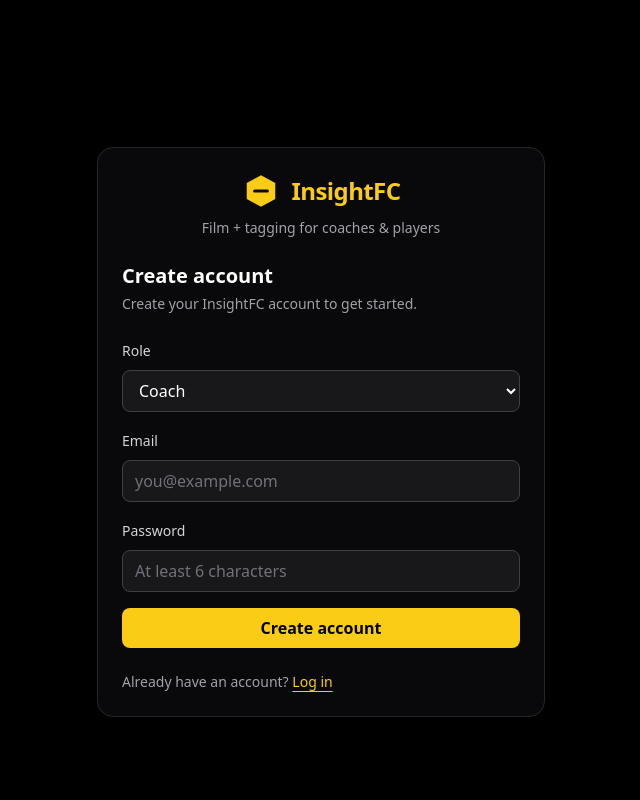
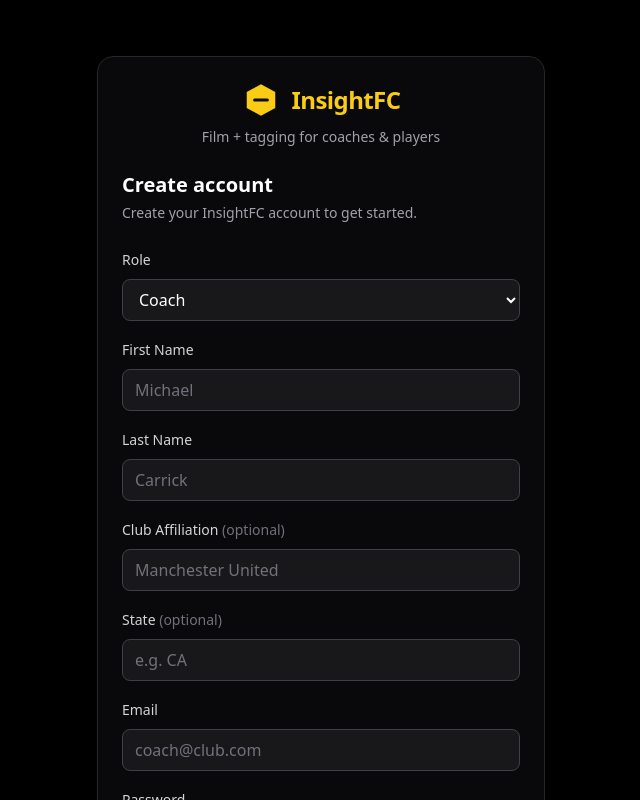
Before and after one commit to Jkidd173/insightfc, a Next.js app: page /signup in a window 1280 px wide. Shown: the top 800 px of the page, without its empty margins (319-959 px from the left). Built offline with nearby package versions, Linux system fonts and the light colour scheme; no server answers.

Commit message:
Update signup placeholders + player nickname

```diff
--- a/app/(auth)/signup/signup-client.tsx
+++ b/app/(auth)/signup/signup-client.tsx
@@ -11,10 +11,24 @@
   const searchParams = useSearchParams();
 
   const inviteToken = searchParams?.get("inviteToken") || "";
-  const [role, setRole] = useState<Role>(inviteToken ? "player" : "coach");
+  const forcedPlayer = Boolean(inviteToken);
 
+  const [role, setRole] = useState<Role>(forcedPlayer ? "player" : "coach");
+
+  // Shared auth fields
   const [email, setEmail] = useState("");
   const [password, setPassword] = useState("");
+
+  // Player identity
+  const [playerFirstName, setPlayerFirstName] = useState("");
+  const [playerLastName, setPlayerLastName] = useState("");
+  const [playerNickname, setPlayerNickname] = useState("");
+
+  // Coach identity
+  const [coachFirstName, setCoachFirstName] = useState("");
+  const [coachLastName, setCoachLastName] = useState("");
+  const [clubAffiliation, setClubAffiliation] = useState("");
+  const [stateRegion, setStateRegion] = useState("");
 
   const [loading, setLoading] = useState(false);
   const [message, setMessage] = useState<string | null>(null);
@@ -57,34 +71,64 @@
     );
   }
 
+  function clean(val: string) {
+    return val.trim().replace(/\s+/g, " ");
+  }
+
   async function onSubmit(e: React.FormEvent) {
     e.preventDefault();
     setMessage(null);
 
-    const finalRole: Role = inviteToken ? "player" : role;
+    const finalRole: Role = forcedPlayer ? "player" : role;
 
     if (!email.trim() || !password) {
-      setMessage("Please enter your email and password.");
+      setMessage("Please enter an email and password.");
       return;
     }
+
     if (password.length < 6) {
       setMessage("Password must be at least 6 characters.");
       return;
     }
 
+    if (finalRole === "player") {
+      if (!clean(playerFirstName) || !clean(playerLastName)) {
+        setMessage("Please enter the player’s first and last name.");
+        return;
+      }
+    }
+
+    if (finalRole === "coach") {
+      if (!clean(coachFirstName) || !clean(coachLastName)) {
+        setMessage("Please enter your first and last name (coach).");
+        return;
+      }
+    }
+
     setLoading(true);
+
     try {
+      const metadata: Record<string, any> = {
+        role: finalRole,
+        inviteToken: inviteToken || null,
+      };
+
+      if (finalRole === "player") {
+        metadata.player_first_name = clean(playerFirstName);
+        metadata.player_last_name = clean(playerLastName);
+        metadata.player_nickname = clean(playerNickname) || null;
+        metadata.account_email_type = "parent_guardian";
+      } else {
+        metadata.coach_first_name = clean(coachFirstName);
+        metadata.coach_last_name = clean(coachLastName);
+        metadata.club_affiliation = clean(clubAffiliation) || null;
+        metadata.state_region = clean(stateRegion) || null;
+      }
+
       const { error } = await supabase.auth.signUp({
         email: email.trim(),
         password,
-        options: {
-          // We store role and inviteToken in metadata for now.
-          // Later we’ll move invite acceptance into a server API route.
-          data: {
-            role: finalRole,
-            inviteToken: inviteToken || null,
-          },
-        },
+        options: { data: metadata },
       });
 
       if (error) {
@@ -93,8 +137,6 @@
         return;
       }
 
-      // Many Supabase setups require email confirmation.
-      // We’ll send them to login with a friendly message.
       router.replace("/login");
     } catch (err: any) {
       setMessage(err?.message || "Signup failed. Please try again.");
@@ -105,20 +147,24 @@
     setLoading(false);
   }
 
+  const showingRolePicker = !forcedPlayer;
+  const finalRoleForUI: Role = forcedPlayer ? "player" : role;
+
   return (
     <div className="min-h-screen bg-black flex items-center justify-center p-6">
       <div className="w-full max-w-md rounded-2xl border border-zinc-800 bg-zinc-950 p-6 shadow-lg">
         <Logo />
 
         <h1 className="mt-6 text-xl font-bold text-white">Create account</h1>
+
         <p className="mt-1 text-sm text-zinc-400">
-          {inviteToken
-            ? "You were invited as a player. Finish creating your account."
+          {forcedPlayer
+            ? "You were invited as a player. A parent/guardian can create this account."
             : "Create your InsightFC account to get started."}
         </p>
 
         <form onSubmit={onSubmit} className="mt-6 space-y-4">
-          {!inviteToken ? (
+          {showingRolePicker && (
             <div className="space-y-2">
               <label className="text-sm text-zinc-300">Role</label>
               <select
@@ -130,12 +176,108 @@
                 <option value="player">Player</option>
               </select>
             </div>
-          ) : (
-            <div className="rounded-lg border border-zinc-800 bg-zinc-900 p-3 text-sm text-zinc-200">
-              Role: <span className="font-semibold">Player</span> (forced by
-              invite)
+          )}
+
+          {finalRoleForUI === "player" && (
+            <>
+              <div className="space-y-2">
+                <label className="text-sm text-zinc-300">Player First Name</label>
+                <input
+                  className={inputClass}
+                  type="text"
+                  value={playerFirstName}
+                  onChange={(e) => setPlayerFirstName(e.target.value)}
+                  placeholder="Jacob"
+                />
               </div>
+
+              <div className="space-y-2">
+                <label className="text-sm text-zinc-300">Player Last Name</label>
+                <input
+                  className={inputClass}
+                  type="text"
+                  value={playerLastName}
+                  onChange={(e) => setPlayerLastName(e.target.value)}
+                  placeholder="Phillips"
+                />
+              </div>
+
+              <div className="space-y-2">
+                <label className="text-sm text-zinc-300">
+                  Nickname <span className="text-zinc-500">(optional)</span>
+                </label>
+                <input
+                  className={inputClass}
+                  type="text"
+                  value={playerNickname}
+                  onChange={(e) => setPlayerNickname(e.target.value)}
+                  placeholder='e.g. "Jake", "JP"'
+                />
+              </div>
+
+              <div className="space-y-2">
+                <label className="text-sm text-zinc-300">Parent/Guardian Email</label>
+                <input
+                  className={inputClass}
+                  type="email"
+                  autoComplete="email"
+                  value={email}
+                  onChange={(e) => setEmail(e.target.value)}
+                  placeholder="parent@email.com"
+                />
+              </div>
+            </>
           )}
+
+          {finalRoleForUI === "coach" && (
+            <>
+              <div className="space-y-2">
+                <label className="text-sm text-zinc-300">First Name</label>
+                <input
+                  className={inputClass}
+                  type="text"
+                  value={coachFirstName}
+                  onChange={(e) => setCoachFirstName(e.target.value)}
+                  placeholder="Michael"
+                />
+              </div>
+
+              <div className="space-y-2">
+                <label className="text-sm text-zinc-300">Last Name</label>
+                <input
+                  className={inputClass}
+                  type="text"
+                  value={coachLastName}
+                  onChange={(e) => setCoachLastName(e.target.value)}
+                  placeholder="Carrick"
+                />
+              </div>
+
+              <div className="space-y-2">
+                <label className="text-sm text-zinc-300">
+                  Club Affiliation <span className="text-zinc-500">(optional)</span>
+                </label>
+                <input
+                  className={inputClass}
+                  type="text"
+                  value={clubAffiliation}
+                  onChange={(e) => setClubAffiliation(e.target.value)}
+                  placeholder="Manchester United"
+                />
+              </div>
+
+              <div className="space-y-2">
+                <label className="text-sm text-zinc-300">
+                  State <span className="text-zinc-500">(optional)</span>
+                </label>
+                <input
+                  className={inputClass}
+                  type="text"
+                  value={stateRegion}
+                  onChange={(e) => setStateRegion(e.target.value)}
+                  placeholder="e.g. CA"
+                />
+              </div>
 
               <div className="space-y-2">
                 <label className="text-sm text-zinc-300">Email</label>
@@ -145,9 +287,11 @@
                   autoComplete="email"
                   value={email}
                   onChange={(e) => setEmail(e.target.value)}
-              placeholder="you@example.com"
+                  placeholder="coach@club.com"
                 />
               </div>
+            </>
+          )}
 
           <div className="space-y-2">
             <label className="text-sm text-zinc-300">Password</label>
@@ -161,11 +305,11 @@
             />
           </div>
 
-          {message ? (
+          {message && (
             <div className="rounded-lg border border-zinc-800 bg-zinc-900 p-3 text-sm text-zinc-200">
               {message}
             </div>
-          ) : null}
+          )}
 
           <button type="submit" className={primaryBtn} disabled={loading}>
             {loading ? "Creating..." : "Create account"}
```
Lines whose indentation alone changed are shown as unchanged.
